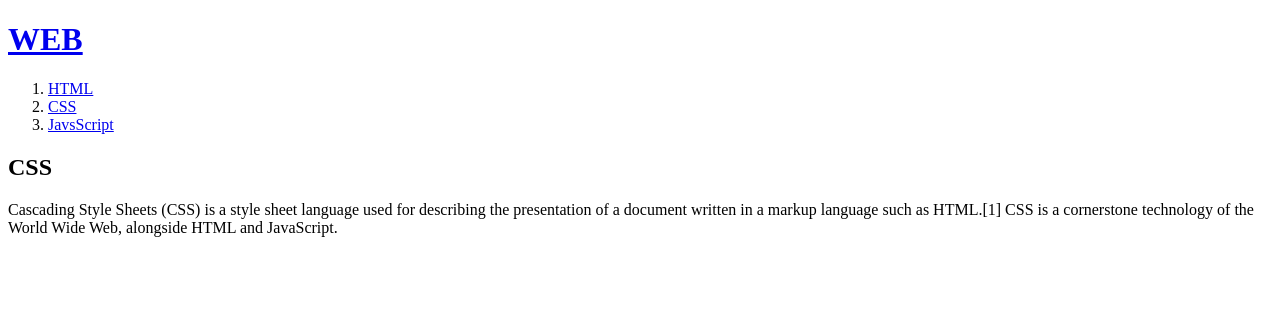
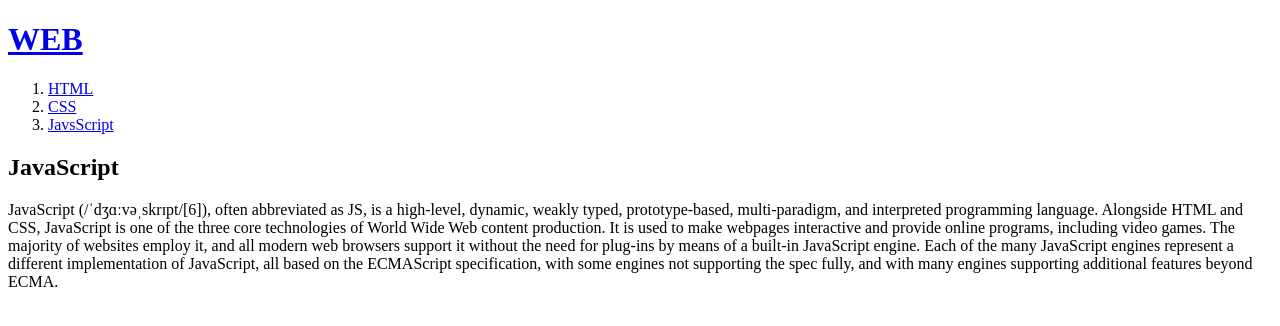
Before and after one commit to khaosmos/web1, a plain HTML site: page 2.html in a window 1280 px wide. Drawn offline with Linux system fonts and the light colour scheme; a script that the page names is missing.

Commit message:
Update 2.html

```diff
--- a/2.html
+++ b/2.html
@@ -1,7 +1,7 @@
 <!doctype html>
 <html>
 <head>
-  <title>WEB1 - CSS</title>
+  <title>WEB1 - JavaScript</title>
   <!-- Global site tag (gtag.js) - Google Analytics -->
 <script async src="https://www.googletagmanager.com/gtag/js?id=G-XRSX5DBJ5X"></script>
 <script>
@@ -20,9 +20,9 @@
     <li><a href="2.html">CSS</a><br></li>
     <li><a href="3.html">JavsScript</a><br></li>
 </ol>
-<h2>CSS</h2>
+<h2>JavaScript</h2>
 <p>
-Cascading Style Sheets (CSS) is a style sheet language used for describing the presentation of a document written in a markup language such as HTML.[1] CSS is a cornerstone technology of the World Wide Web, alongside HTML and JavaScript.
+    JavaScript (/ˈdʒɑːvəˌskrɪpt/[6]), often abbreviated as JS, is a high-level, dynamic, weakly typed, prototype-based, multi-paradigm, and interpreted programming language. Alongside HTML and CSS, JavaScript is one of the three core technologies of World Wide Web content production. It is used to make webpages interactive and provide online programs, including video games. The majority of websites employ it, and all modern web browsers support it without the need for plug-ins by means of a built-in JavaScript engine. Each of the many JavaScript engines represent a different implementation of JavaScript, all based on the ECMAScript specification, with some engines not supporting the spec fully, and with many engines supporting additional features beyond ECMA.
   </p>
   <p>
     <div id="disqus_thread"></div>
```
Lines whose indentation alone changed are shown as unchanged.
